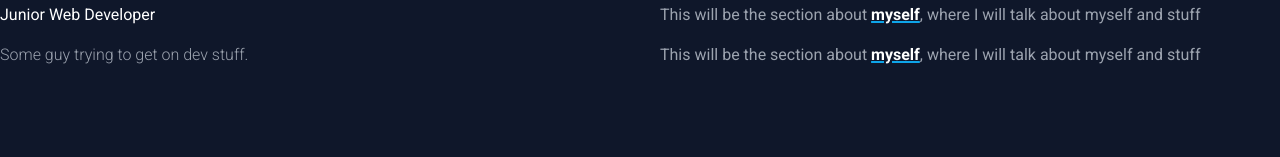
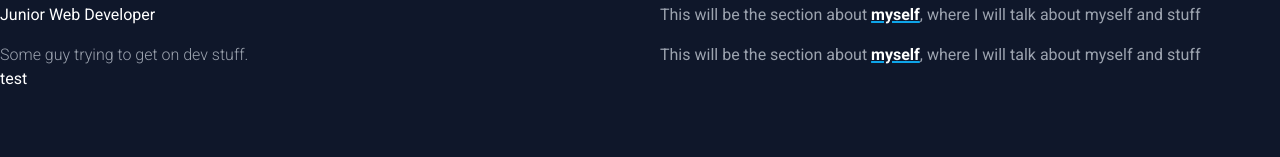
Before and after one commit to RRDavidd/personal-portfolio-rr, a Next.js app: page / in a window 1280 px wide. Shown: the part 173-330 px from the top of the page. Built offline with nearby package versions, Linux system fonts and the light colour scheme.

Commit message:
Name animation glow

```diff
--- a/src/app/globals.css
+++ b/src/app/globals.css
@@ -1,10 +1,6 @@
 @tailwind base;
 @tailwind components;
 @tailwind utilities;
-
-* {
-  scroll-behavior: smooth;
-}
 
 body {
   @apply text-white;
--- a/src/app/page.tsx
+++ b/src/app/page.tsx
@@ -5,9 +5,12 @@ export default function Home() {
     <main className="min-h-screen max-w-screen-xl mx-auto">
       <div className="flex justify-between gap-5">
         <div className="flex-shrink-0 top-0 sticky max-h-screen w-1/2 py-24">
-          <h1 className="font-bold mb-2">Raphael David</h1>
+          <h1 className="font-bold mb-2 hover:scale-110 hover:cursor-pointer duration-500 hover:drop-shadow-[0_0px_35px_rgba(255,255,255,.8)] transition-all">Raphael David</h1>
           <p className="font-normal mb-4">Junior Web Developer</p>
           <p className="font-light text-secondary">Some guy trying to get on dev stuff.</p>
+          <nav>
+            test
+          </nav>
         </div>
         <div className="py-24">
           <section className="mb-40">
```
